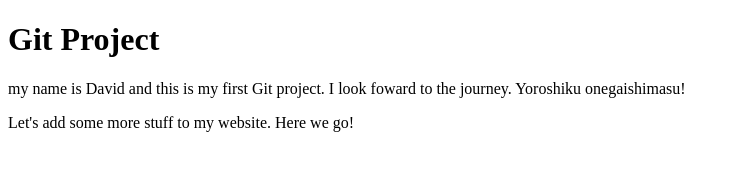
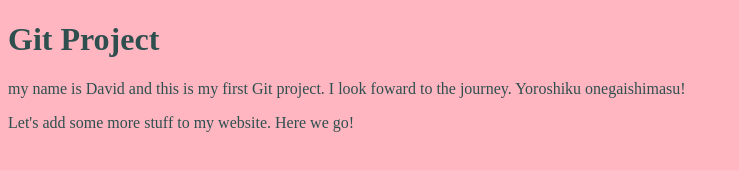
Before and after one commit to shougapan/git, a plain HTML site: page index.html in a window 1280 px wide. Shown: the whole page, without its empty margins (0-739 px from the left). Drawn offline with Linux system fonts and the light colour scheme.

Commit message:
added a stylesheet and added styling

```diff
--- a/index.html
+++ b/index.html
@@ -3,6 +3,7 @@
 <head>
     <meta charset="UTF-8">
     <meta name="viewport" content="width=device-width, initial-scale=1.0">
+    <link href="style.css" rel="stylesheet">
     <title>My Git project</title>
 </head>
 <body>
--- /dev/null
+++ b/style.css
@@ -0,0 +1,5 @@
+
+body {
+    color: darkslategray;
+    background-color: lightpink;
+}
```
